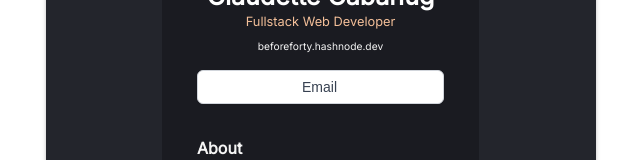
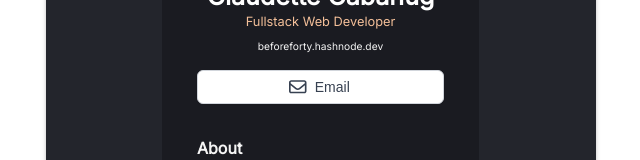
Before and after one commit to claudette-cabahug/my-digital-business-card, a React (Create React App) app: page / in a window 1280 px wide. Shown: the part 397-557 px from the top of the page, without its empty margins (319-959 px from the left). Built offline with nearby package versions, Linux system fonts and the light colour scheme.

Commit message:
add mail icon to info component

```diff
--- a/src/components/Info.jsx
+++ b/src/components/Info.jsx
@@ -2,6 +2,8 @@ import React from "react"
 import photo from "../images/claudette.jpg"
 import About from './About'
 import Interests from './Interests'
+import { faEnvelope } from "@fortawesome/free-regular-svg-icons";
+import { FontAwesomeIcon } from "@fortawesome/react-fontawesome";
 
 export default function Info() {
   let url ="https://beforeforty.hashnode.dev/"
@@ -13,7 +15,10 @@ export default function Info() {
         <h1 className="details--name">Claudette Cabahug</h1>
         <h3 className="details--job_title">Fullstack Web Developer</h3>
         <a href={url}>beforeforty.hashnode.dev</a>
-        <button className="email--text">Email</button>
+        <button className="email--text">
+          <FontAwesomeIcon icon={faEnvelope} size="lg"/>
+          Email
+        </button>
         <div className="details--inner_container">
           <About />
           <Interests />
```
